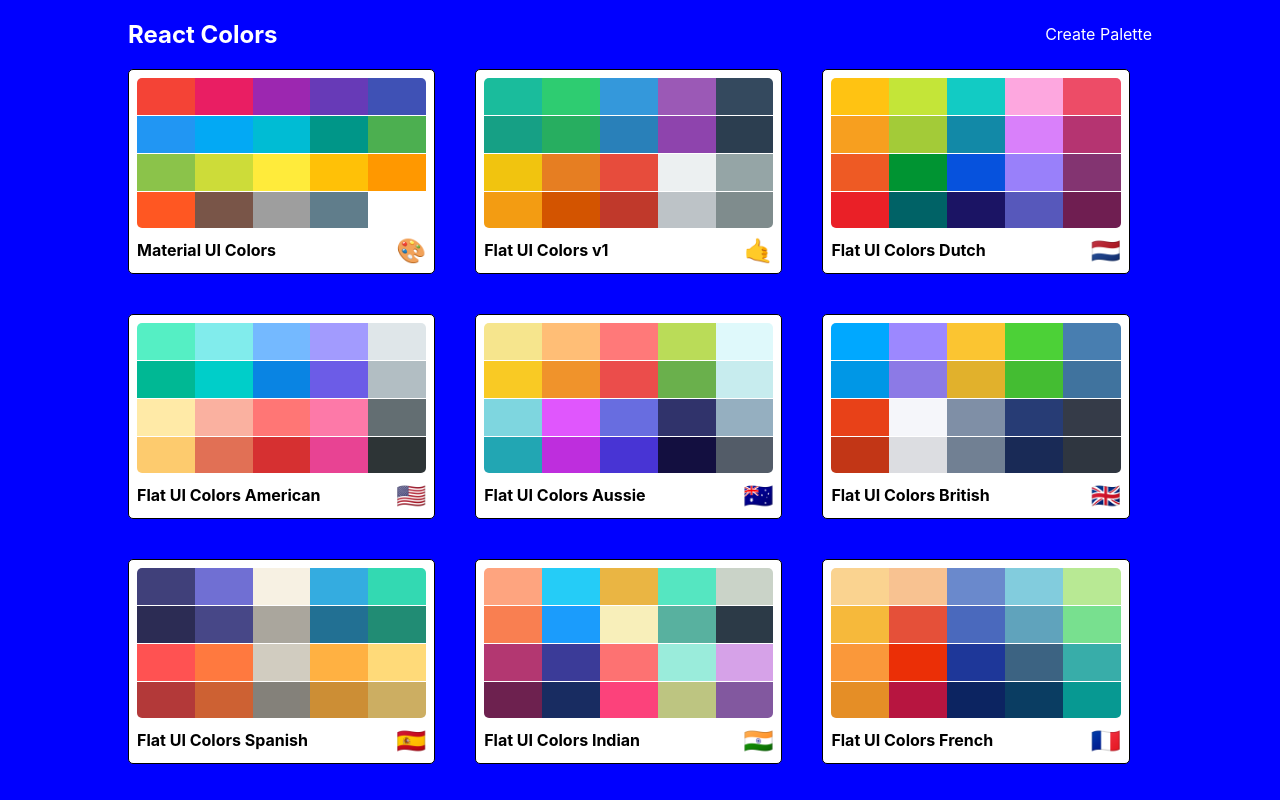
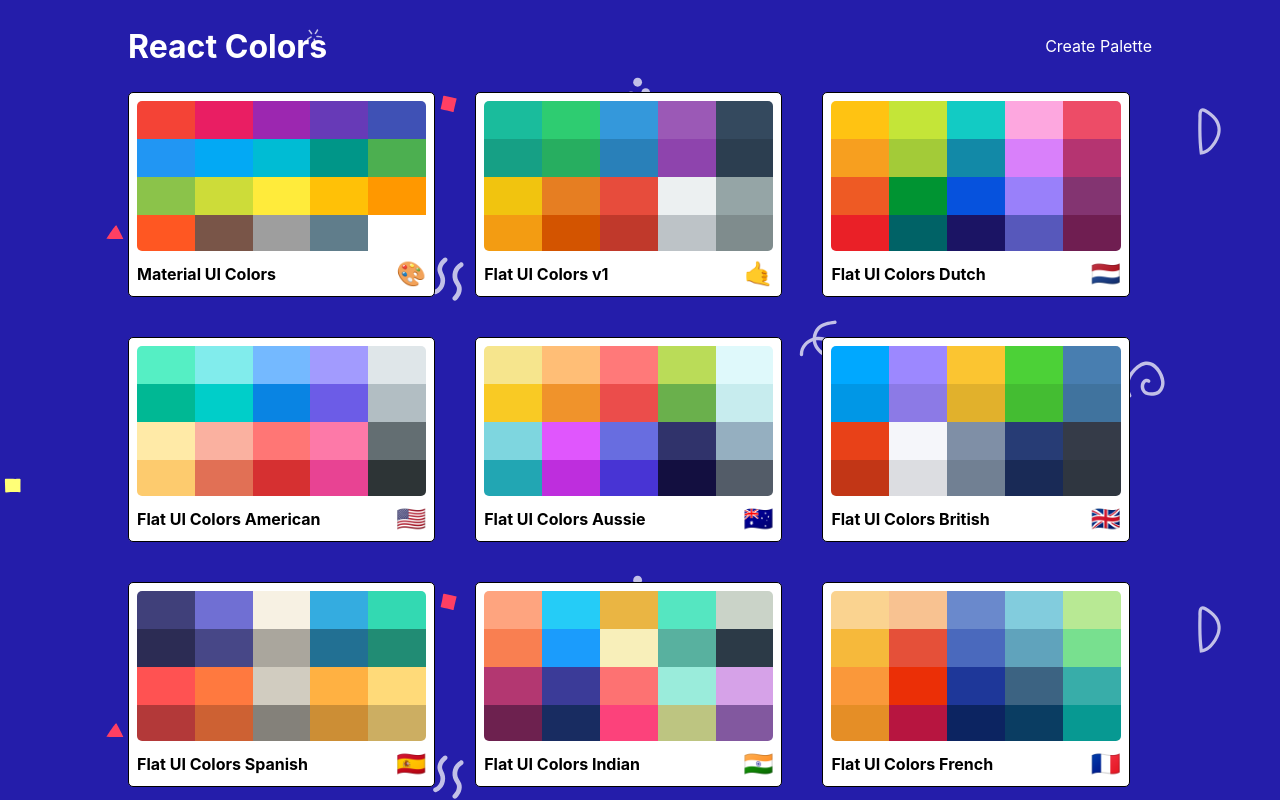
Before and after one commit to vitorolopes/colors-app-deploy, a React (Create React App) app: page / in a window 1280 px wide. Built offline with nearby package versions, Linux system fonts and the light colour scheme.

Commit message:
Added a SVG background(<PaletteList>) and an Animation(Palette Deletion).For this latter effect [Transition Group] was used.

```diff
--- a/package.json
+++ b/package.json
@@ -20,6 +20,7 @@
     "react-router-dom": "^5.3.0",
     "react-scripts": "4.0.3",
     "react-sortable-hoc": "^2.0.0",
+    "react-transition-group": "^4.4.2",
     "web-vitals": "^1.1.2"
   },
   "scripts": {
--- a/src/PaletteList.js
+++ b/src/PaletteList.js
@@ -3,6 +3,7 @@ import {Link} from 'react-router-dom';
 import {withStyles} from '@material-ui/styles';
 import styles from './styles/PaletteListStyles';
 import MiniPalette from './MiniPalette';
+import {CSSTransition, TransitionGroup} from 'react-transition-group';
 
 class PaletteList extends Component {
 
@@ -19,13 +20,13 @@ class PaletteList extends Component {
                     <div className={classes.container}>
 
                         <nav className={classes.nav}>
-                            <h1>React Colors</h1>
+                            <h1 className={classes.heading}>React Colors</h1>
                             <Link to="/palette/new">Create Palette</Link>
                         </nav>
 
-                        <div className={classes.palettes} >
+                        <TransitionGroup className={classes.palettes} >
                             {palettes.map( palette => (
-
+                               <CSSTransition key={palette.id} classNames="fade" timeout={1000}>
                                     <MiniPalette {...palette}
                                                 handleClick={ () => this.goToPalette(palette.id)}
 
@@ -33,9 +34,10 @@ class PaletteList extends Component {
                                                 id={palette.id}
                                                 key={palette.id}
                                     />
+                                </CSSTransition>
 
                              ))}
-                        </div>
+                        </TransitionGroup>
 
                     </div>
                 </div>
--- a/src/styles/PaletteListStyles.js
+++ b/src/styles/PaletteListStyles.js
@@ -1,14 +1,33 @@
 /* eslint-disable import/no-anonymous-default-export */
 import sizes from './sizes';
+import bg from './bg.svg';
 
 export default{
+  "@global":{
+    ".fade-exit":{
+      opacity: 1
+    },
+    ".fade-exit-active":{
+      opacity: 0,
+      transition: "opacity 1000ms ease-out"
+    }
+  },
+
     root:{
-        backgroundColor: "blue",
+        backgroundColor: "#241DAA",
+        backgroundImage: `url(${bg})`,
+        overflow: "scroll",
+
         height: "100vh",
         display: "flex",
         justifyContent:"center",
         alignItems: "flex-start"
     },
+
+    heading:{
+      fontSize: "2rem"
+    },
+
     container:{
         width: "50%",
         display: "flex",
@@ -20,7 +39,7 @@ export default{
             width: "80%",
           },
           [sizes.down("xs")]: {
-            width: "70%",
+            width: "75%",
           }
     },
     nav:{
@@ -31,8 +50,8 @@ export default{
         alignItems: "center",
         "& a":{
             color: "white",
-            textDecoration: "none"
-        }
+            textDecoration: "none",
+        },
     },
     palettes:{
         width:"100%",
```
Also changed, not shown: src/styles/bg.svg (added), 1 other file (tests, documents, lock files or other folders).
